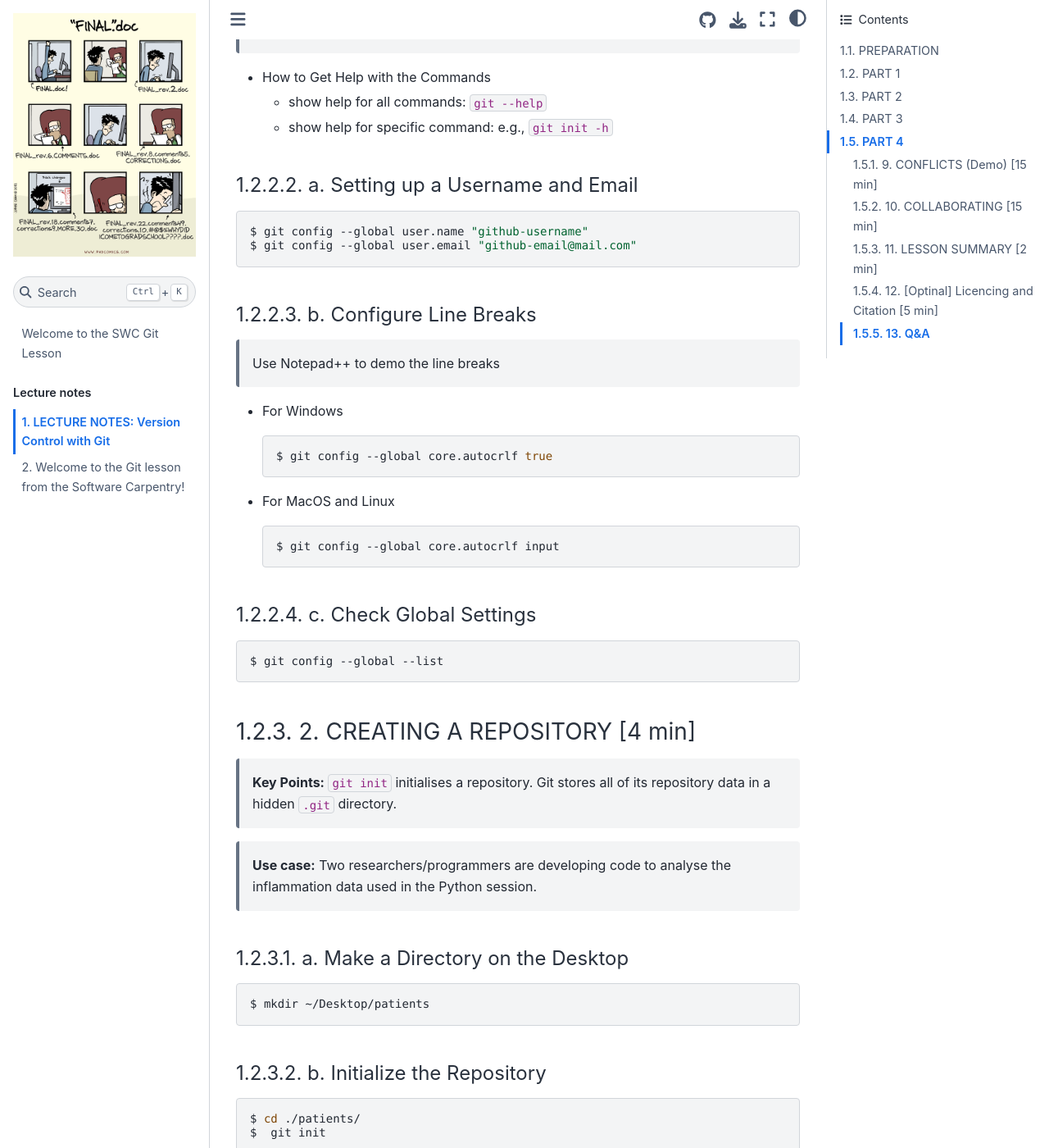
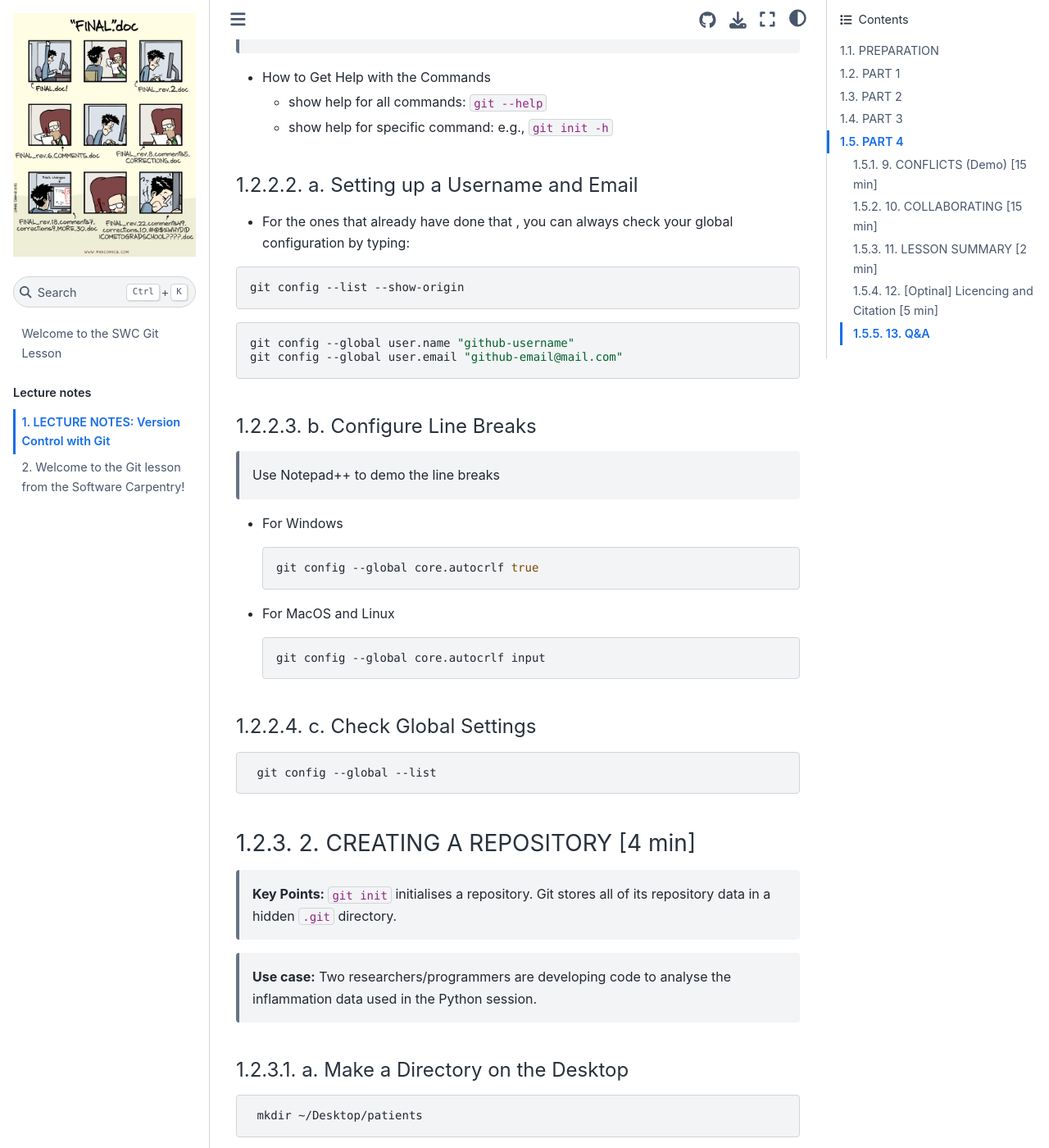
Before and after one commit to leilaicruz/swc-git-lecture-notes, a Jupyter Book: the page built from git-notes.md, in a window 1280 px wide and 1400 px high, scrolled down 1899 px. Shown: the whole window at 82% size. Built offline with Jupyter Book 1.0.4 settings and Sphinx 7.4.7 and the Sphinx Book theme 1.1.4, drawn with Linux system fonts in a browser that asks for light colours; some of the changed text lies outside the part shown.

Commit message:
removing the dollar sign

````diff
--- a/git-notes.md
+++ b/git-notes.md
@@ -58,9 +58,15 @@ Use `git config` with the `--global` option to configure a user name, email addr
 
 #### a. Setting up a Username and Email
 
+- For the ones that already have done that , you can always check your global configuration by typing:
+
 ```bash
-$ git config --global user.name "github-username"
-$ git config --global user.email "github-email@mail.com"
+git config --list --show-origin
+
+```
+```bash
+git config --global user.name "github-username"
+git config --global user.email "github-email@mail.com"
 ```
 
 #### b. Configure Line Breaks
@@ -69,16 +75,16 @@ $ git config --global user.email "github-email@mail.com"
 
 * For Windows
     ```shell
-    $ git config --global core.autocrlf true
+    git config --global core.autocrlf true
     ```
 * For MacOS and Linux
     ```shell
-    $ git config --global core.autocrlf input
+    git config --global core.autocrlf input
     ```
 
 #### c. Check Global Settings
 ```shell
-$ git config --global --list
+ git config --global --list
 ```
 
 
@@ -94,20 +100,20 @@ Two researchers/programmers are developing code to analyse the inflammation data
 
 #### a. Make a Directory on the Desktop
 ```shell
-$ mkdir ~/Desktop/patients
+ mkdir ~/Desktop/patients
 ```
 
 #### b. Initialize the Repository
 
 ```shell
-$ cd ./patients/
-$  git init
+cd ./patients/
+git init
 ```
 
 #### c. Check Content and Status
 ```shell
-$ ls -a
-$ git status
+ls -a
+git status
 ```
 
 > Explanation: initialising (creating .git files) for every folder inside a repo is redundant and bad practice.
@@ -123,7 +129,7 @@ $ git status
 * Create and modify file
 
     ```shell
-    $ nano count-lines.py
+    nano count-lines.py
     ```
 * Type code
 
@@ -138,31 +144,31 @@ $ git status
     ```
 * Check that the file is in the repository
     ```shell
-    $ ls
+     ls
     ```
 #### b. Test the Script
 
 ```shell
     # check Python is accessible from Git bash
-    $ python --version
+     python --version
 ```
 
 ```shell
-$ echo "this is a line" | python count-lines.py
+ echo "this is a line" | python count-lines.py
 ```
 
 ```shell
-$ echo -e "this is a line, \n thi is another line" | python count-lines.py
+ echo -e "this is a line, \n thi is another line" | python count-lines.py
 ```
 
 #### c. Check Git Status
 ```shell
-$ git status
+ git status
 ```
 
 #### d. Start Tacking a File Using git add-commit
 ```shell
-$ git add count-lines.py
+ git add count-lines.py
 ```
 
 > Ignore the warning about replacing LF with CRLF. |
@@ -200,7 +206,7 @@ git commit -m "create  script count-lines.py"
     ```
 * check status
     ```shell
-    $ git status
+     git status
     ```
     > Explanation: Notice that modified files are automatically tracked by Git, however they are not automatically committed. This is desiable because is up to the user to decide when and what to commit to the repository's history.
 
@@ -208,7 +214,7 @@ git commit -m "create  script count-lines.py"
 #### b. Check Differences (review changes)
 
 ```shell
-$ git diff
+ git diff
 ```
 
 > Shows the difference between the current state and the most recently saved version (last commit)
@@ -221,8 +227,8 @@ git add count-lines.py
 #### d. Diff vs Diff --staged
 
 ```shell
-$ git diff [do not show the difference with staged change]
-$ git diff --staged [shows the difference with staged change]
+git diff [do not show the difference with staged change]
+git diff --staged [shows the difference with staged change]
 ```
 
 > `git diff`: shows the difference between no-staged changes and the previous commit. `git diff --staged`: shows the difference between staged-changes and the previous commit.
@@ -241,7 +247,7 @@ git commit -m "add description of expected input".
 **Solutions:**
 
 ```shell
-$ mkdir treatments
+mkdir treatments
 ```
 
 * check the status and add the directory. No changes are added
@@ -256,20 +262,20 @@ $ mkdir treatments
 #### b. Create Files on the Directory and Add Changes
 
 ```shell
-$ touch treatments/aspirin.txt treatments/advil.txt
+touch treatments/aspirin.txt treatments/advil.txt
 ```
 
 #### c. Stage All Files in the Directory
 
 ```shell
-$ git add treatments/
-$ git status
+git add treatments/
+git status
 ```
 
 #### d. Commit
 
 ```shell
-$ git commit -m "add some treatments for patients"
+git commit -m "add some treatments for patients"
 ```
 
 ### 6. IGNORING THINGS [6 mins]
@@ -279,8 +285,8 @@ Say you have files you don't want to tack with git.
 > We'll create some fictitious data files for now.
 
 ```shell
-$ mkdir data
-$ touch data/a.dat data/b.dat big-data.zip
+mkdir data
+touch data/a.dat data/b.dat big-data.zip
 ```
 
 > **Important:** git is not good for tracking large dataset, especially binary files. This is because binary files will be fully copied to the repository history when committed, and changes to tracked binary files will cause Git to save a copy file of the file for every commit. Therefore, increasing the size of the repository rapidly.
@@ -289,7 +295,7 @@ $ touch data/a.dat data/b.dat big-data.zip
 > At the root of the repository, create a `.gitignore` file, and type in it the path and name of all files and directories you don't want to tack.
 
 ```shell
-$ nano .gitignore
+nano .gitignore
 ```
 Type:
 
@@ -311,7 +317,7 @@ data/
 
 #### c. Check What's Being Ignored
 ```shell
-$ git status --ignored
+git status --ignored
 ```
 
 > **Questions?**
@@ -328,9 +334,9 @@ $ git status --ignored
 
 #### a. Checking the Log
 ```shell
-$ git log
-$ git log --graph [optional]
-$ git log --oneline
+git log
+git log --graph [optional]
+git log --oneline
 ```
 
 > Explanation of output: unique ID and list of commit messages.
@@ -347,7 +353,7 @@ $ git log --oneline
 #### c. Add more to the Documentation of count-lines.py
 
 ```shell
-$ nano count-lines.py
+nano count-lines.py
 ```
 ```python
 # Output: a string with the total number of lines
@@ -355,13 +361,13 @@ $ nano count-lines.py
 
 #### d. Check Differences Compared to HEAD
 ```shell
-$ git diff HEAD count-lines.py
+git diff HEAD count-lines.py
 ```
 > This is the same as not using HEAD, because the HEAD is currently pointing to the latest commit. However, we can use **HEAD** to check the difference between the current state of `count-lines.py` (in the working directory) and previous commits.
 
 ```shell
-$ git diff HEAD~1 count-lines.py
-$ git diff HEAD~3 count-lines.py
+git diff HEAD~1 count-lines.py
+git diff HEAD~3 count-lines.py
 ```
 > `HEAD~1` compares with the last commit. `HEAD~3` compares to 3 commits ago.
 
@@ -373,11 +379,11 @@ Usage:
 **git diff** `<start-commit-SHA>` **HEAD** `<file>`
 
 ```shell
-$ git log --oneline # [copy an ID to compare]
+git log --oneline # [copy an ID to compare]
 ```
 ```shell
-$ git diff commit-id count-lines.py # [use ID for first commit]
-$ git diff commit-id HEAD count-lines.py # [use ID for first commit]
+git diff commit-id count-lines.py # [use ID for first commit]
+git diff commit-id HEAD count-lines.py # [use ID for first commit]
 ```
 > Wrap up this section by showing an illustration of the git history tree
 
@@ -388,27 +394,27 @@ $ git diff commit-id HEAD count-lines.py # [use ID for first commit]
 > BEFORE THAT: if you haven't add a descripton for `Output` to count-lines.py. Do that using `nano`, and commit the changes.
 
 ```shell
-$ nano count-lines.py
+ nano count-lines.py
 ```
 ```python
 # Output: a string with the total number of lines
 ```
 
 ```shell
-$ git add count-lines.py
-$ git commit -m "add description of output"
+git add count-lines.py
+git commit -m "add description of output"
 ```
 
 #### a. Revert to Older Versions Using an Identifier.
 >  One way to revert changes is using the commit ID. Restore latest version in the history tree using  the `checkout` command.
 
 ```shell
-$ git log --oneline # [copy ID of "description input"]
+git log --oneline # [copy ID of "description input"]
 ```
 
 ```shell
-$ git checkout <id--commit> count-lines.py # [will revert changes, use firts commit ID]
-$ cat count-lines.py
+git checkout <id--commit> count-lines.py # [will revert changes, use firts commit ID]
+cat count-lines.py
 ```
 
 #### b. Restore the version without any Docstring [Optional]
@@ -416,7 +422,7 @@ $ cat count-lines.py
 > **Additional example, used only if on schedule. Ask particpants to do them by themselves.**
 
 ```shell
-$ git checkout f9d7e9c count-lines.py
+git checkout f9d7e9c count-lines.py
 ```
 
 > **Changes go to the staging area; they are not committed.** However, we always can go back to any version we have committed. To go back to the newest version, check out to HEAD.
@@ -424,15 +430,15 @@ $ git checkout f9d7e9c count-lines.py
 * check out to HEAD
 
     ```shell
-    $ git checkout HEAD count-lines.py
-    $ cat count-lines.py [notice the file is back to the newest committed version]
+    git checkout HEAD count-lines.py
+    cat count-lines.py [notice the file is back to the newest committed version]
     ```
 
 * Add and Commit the newest version
 
     ```shell
-    $ git add count-lines.py
-    $ git commit -m "update author's name"
+    git add count-lines.py
+    git commit -m "update author's name"
     ```
 ------
 
@@ -453,14 +459,14 @@ $ git checkout f9d7e9c count-lines.py
     1. Create and initialize a repository called ‘my-repo’.
 
         ```shell
-        $ mkdr my-repo
-        $ cd my-repo/
-        $ git init
+        mkdr my-repo
+        cd my-repo/
+        git init
         ```
     2. Create a files `research.txt` with the sentence: **Science is awesome**
 
         ```shell
-        $ nano research.txt
+        nano research.txt
         ```
         Inside the file type the following and save changes:
         ```shell
@@ -469,12 +475,12 @@ $ git checkout f9d7e9c count-lines.py
     3. Add and commit the changes. Remember to use a meaning message.
 
         ```shell
-        $ git add research.txt
-        $ git commit -m "add awesome science"
+        git add research.txt
+        git commit -m "add awesome science"
         ```
     4. Change sentence in ‘research.txt’ to: **Science is messy**
         ```shell
-        $ nano research.txt
+        nano research.txt
         ```
         Change text to this and save changes:
         ```shell
@@ -482,23 +488,23 @@ $ git checkout f9d7e9c count-lines.py
         ```
     5. Add and commit.
         ```shell
-        $ git add research.txt
-        $ git commit -m "change to messy science"
+        git add research.txt
+        git commit -m "change to messy science"
         ```
     6. Revert changes to the very first version of ‘research.txt’, and commit.
         ```shell
-        $ git log --oneline # find and copy ID of the firts commit
-        $ git checkout <commit-ID> research.txt # revert changes
-        $ cat reseach.txt # check version has been recovered
-        $ git commit -m "recover awesome science" # commit recovered version
+        git log --oneline # find and copy ID of the firts commit
+        git checkout <commit-ID> research.txt # revert changes
+        cat reseach.txt # check version has been recovered
+        git commit -m "recover awesome science" # commit recovered version
         ```
 
 * **Check your history log – you should have 3 commits**
 
     ```shell
-    $ git log # print full log
-    $ git log --graph # print log as text-graph
-    $ git log --oneline # print short version of log
+    git log # print full log
+    git log --graph # print log as text-graph
+    git log --oneline # print short version of log
     ```
 --------
 
@@ -520,25 +526,25 @@ To connect via SSH do the following:
 
     ```shell
     # move to Home directory
-    $ cd ~
+    cd ~
     # create key
-    $ ssh-keygen -t ed25519 -C "your_email@example.com"
+    ssh-keygen -t ed25519 -C "your_email@example.com"
     # save to the default location and file name: ~/.ssh/id_ed25519
     ```
 * Check the keys have been created
 
     ```shell
-    $ ls ~/.ssh/
+    ls ~/.ssh/
     ```
 
 * Start the `ssh-agent` and add private key to agent:
 
     ```shell
     # start agent
-    $ eval "$(ssh-agent -s)"
+    eval "$(ssh-agent -s)"
 
     # add private key
-    $ ssh-add ~/.ssh/id_ed25519
+    ssh-add ~/.ssh/id_ed25519
     ```
     > Instruct SSH to use key files in different locations: `ssh -i <path/private/keyfile>`
 
@@ -548,7 +554,7 @@ Mac and Linux user don't have to worry about this.
 * Copy public key to GitHub:
 
     ```shell
-    $ clip < .ssh/id_ed25519.pub
+    clip < .ssh/id_ed25519.pub
     ```
 
 * Go to GitHub, explain the basics of the interface and add the SSH key.
@@ -558,7 +564,7 @@ Profile > Settings > SSH and GPG keys > New SSH key > Add SSH key
 * Test SSH connection
 
     ```shell
-    $ ssh -T git@github.com
+    ssh -T git@github.com
     ```
 
 > More information on working with (SSH keys and GitHub.)[https://docs.github.com/en/authentication/connecting-to-github-with-ssh]
@@ -577,14 +583,14 @@ Move back to the repo directory: `~/Desktop/
 
 * Connect to remote
     ```shell
-    $ git remote add origin git@github.com:<user-name>/<repo-name>.git
+    git remote add origin git@github.com:<user-name>/<repo-name>.git
     ```
 
 * Check that remote was added
     ```shell
-    $ git remote -v
-    $ git branch -M main # [will change the name of the main branch of the repo to make it more friendly]
-    $ git push -u origin main
+    git remote -v
+    git branch -M main # [will change the name of the main branch of the repo to make it more friendly]
+    git push -u origin main
     ```
 
 #### c. Check the Content Repositoy is in GitHub
@@ -592,7 +598,7 @@ Move back to the repo directory: `~/Desktop/
 
 * To pull changes from the remote:
     ```shell
-    $ git pull origin main
+    git pull origin main
     ```
 
 > Questions?
@@ -633,8 +639,8 @@ Move back to the repo directory: `~/Desktop/
 > Move to the Desktop and clone the workshop-check-in repo. Share the link of the repo in the chat -> `https://github.com/manuGil/workshop-checkin.git`
 
 ```shell
-$ cd ~/Desktop
-$ git clone https://github.com/manuGil/workshop-check-in.git
+cd ~/Desktop
+git clone https://github.com/manuGil/workshop-check-in.git
 ```
 
 #### b. Create a Check-in file
@@ -642,15 +648,15 @@ $ git clone https://github.com/manuGil/workshop-check-in.git
 > Make a copy of `check-in/template.md` in the same Directory; remane the file using a unique name (e.g. three first laters of your name and the last two digits of your phone number. Mind the file extension ".md"
 
 ```shell
-$ cd workshop-check-in
-$ cp check-in/template.md check-in/<my-nickname-file>.md
+cd workshop-check-in
+cp check-in/template.md check-in/<my-nickname-file>.md
 ```
 
 #### c. Edit your Check-in file
 > Edit `<my-name-file>.md` and change the content. You'll see some hints
 
 ```shell
-$ nano check-in/<my-name-file>.md
+nano check-in/<my-name-file>.md
 ```
 
 #### d. Pull, Add, Commit, and Push to the remote
@@ -665,10 +671,10 @@ A basic collaborative workflow using git is:
 **Example:**
 
 ```shell
-$ git pull origin main
-$ git add .
-$ git commit -m "check manuel in"
-$ git push origin main #[This works only if participants are added to the repository as collaborators]
+git pull origin main
+git add .
+git commit -m "check manuel in"
+git push origin main #[This works only if participants are added to the repository as collaborators]
 ```
 > Ask a participant to push their changes to remote, and show the changes int the GitHuh GUI.
 
````
